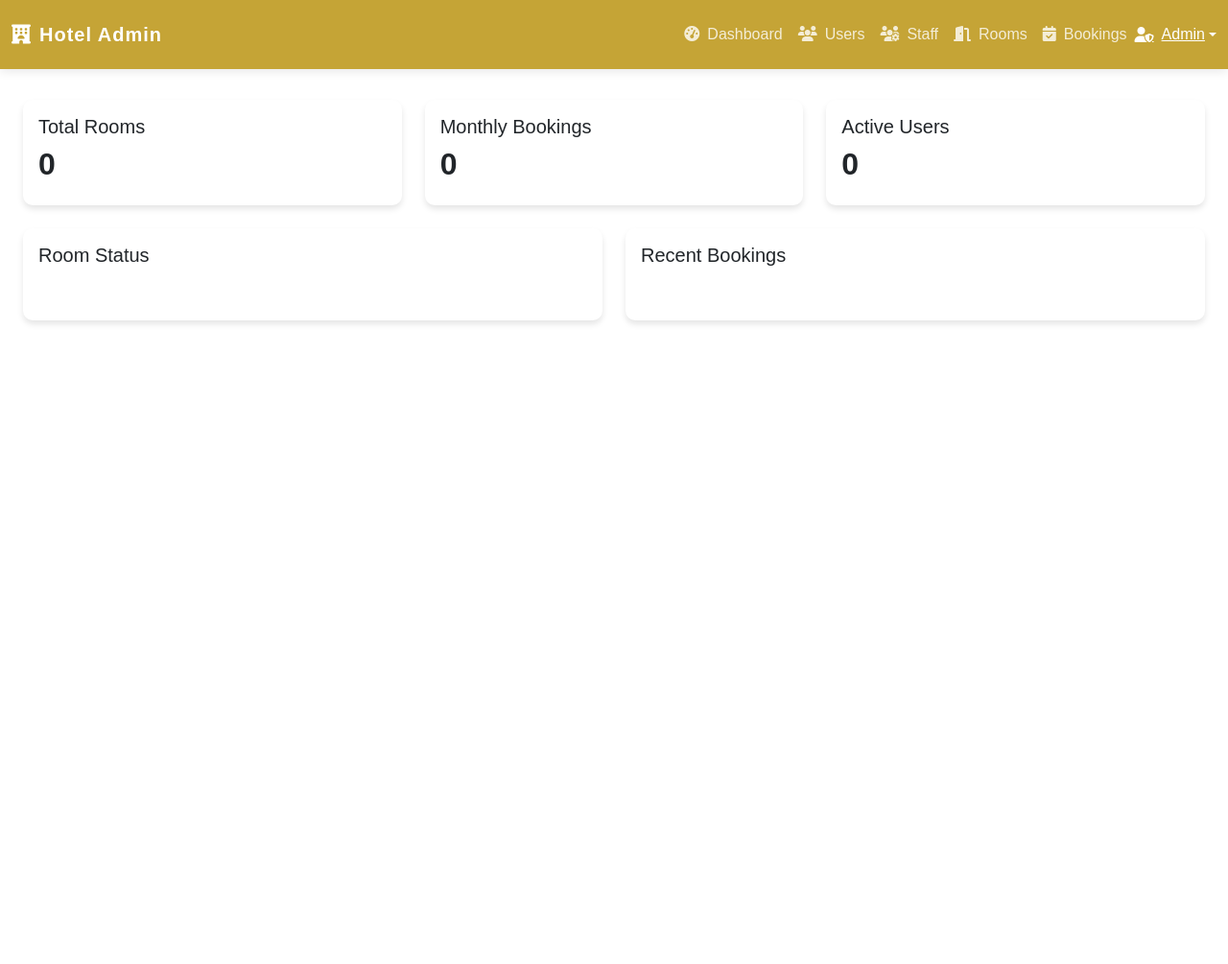
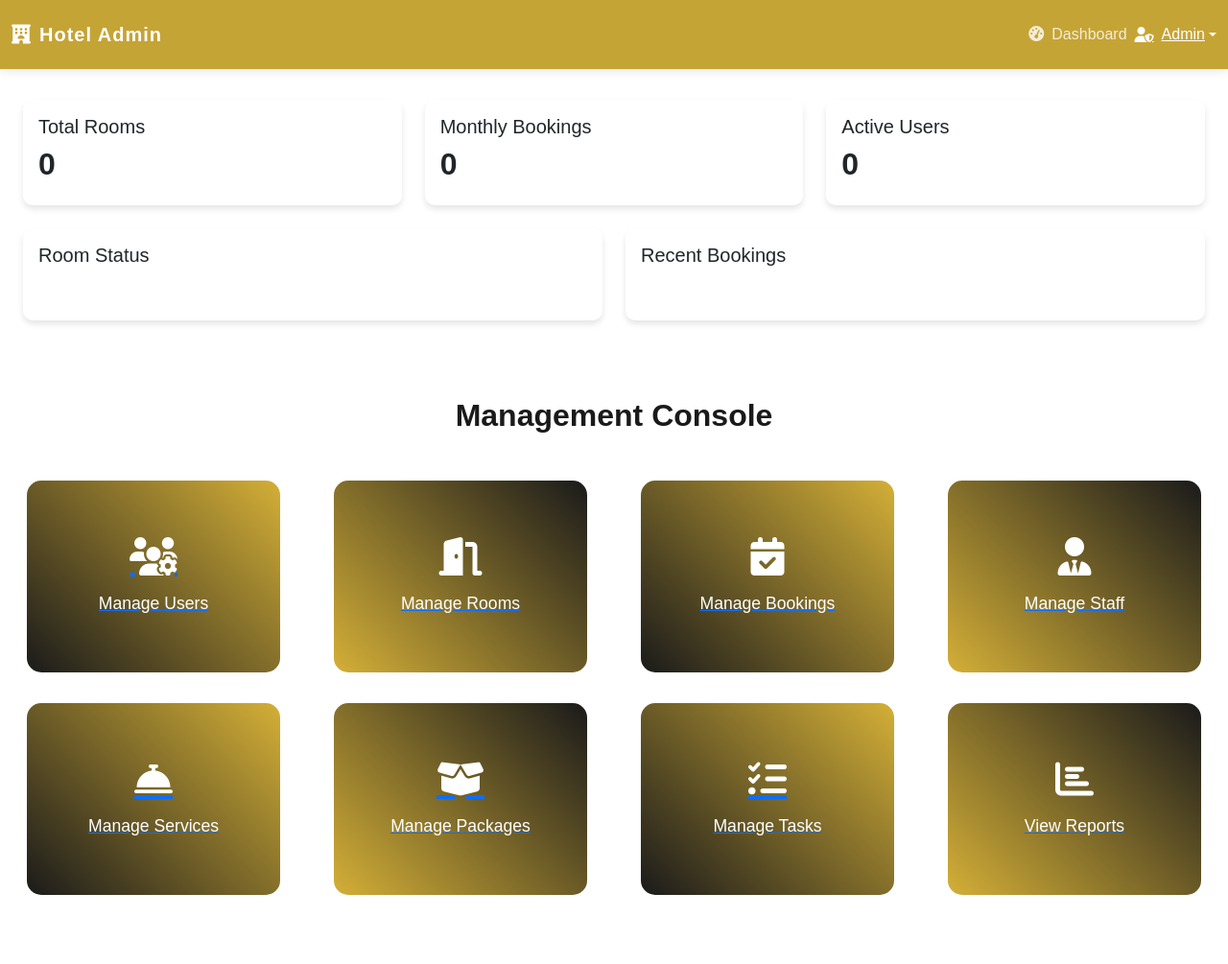
Before and after one commit to DinushaMadhushani/Hotel_Reservation_System_Final, a PHP site: page /admins/dashboard.php in a window 1280 px wide. Shown: the whole page at 96% size. Before the commit the page ends 338 px from the top, so only its background shows below. Run offline with PHP 8.4, Linux system fonts and the light colour scheme; the visitor is signed in with stand-in values (Sample User, id 1); data that the repository does not hold is empty; some libraries are stand-ins or nearby versions.

Commit message:
upadte admin

```diff
--- a/admins/dashboard.php
+++ b/admins/dashboard.php
@@ -124,6 +124,61 @@ if ($_SERVER['REQUEST_METHOD'] === 'POST') {
             background-color: #b8932c;
             transform: translateY(-2px);
         }
+
+        /* Management Cards Styles */
+        .manage-section {
+            padding: 2rem 0;
+        }
+
+        .manage-section h2 {
+            color: var(--primary);
+            text-align: center;
+            margin-bottom: 2rem;
+            font-weight: 600;
+        }
+
+        .manage-card {
+            border: none;
+            border-radius: 15px;
+            padding: 2rem;
+            margin: 1rem;
+            text-align: center;
+            transition: all 0.3s ease;
+            color: white;
+            min-height: 200px;
+            display: flex;
+            flex-direction: column;
+            justify-content: center;
+            align-items: center;
+        }
+
+        .manage-card i {
+            font-size: 2.5rem;
+            margin-bottom: 1rem;
+        }
+
+        .manage-card .title {
+            font-size: 1.1rem;
+            font-weight: 500;
+        }
+
+        .gradient-manage-1 {
+            background: linear-gradient(45deg, #1a1a1a, #d4af37);
+        }
+
+        .gradient-manage-2 {
+            background: linear-gradient(45deg, #d4af37, #1a1a1a);
+        }
+
+        .manage-card:hover {
+            transform: translateY(-5px);
+            box-shadow: 0 10px 20px rgba(0,0,0,0.2);
+        }
+
+        .manage-card a {
+            color: white;
+            text-decoration: none;
+        }
     </style>
 </head>
 <body>
@@ -146,31 +201,7 @@ if ($_SERVER['REQUEST_METHOD'] === 'POST') {
                             <i class="fa-solid fa-tachometer-alt me-2"></i>Dashboard
                         </a>
                     </li>
-                    <li class="nav-item">
-                        <a class="nav-link <?= ($_GET['page'] ?? '') === 'users' ? 'active' : '' ?>"
-                           href="?page=users">
-                            <i class="fa-solid fa-users me-2"></i>Users
-                        </a>
-                    </li>
-                    <li class="nav-item">
-                        <a class="nav-link <?= ($_GET['page'] ?? '') === 'staff' ? 'active' : '' ?>"
-                           href="?page=staff">
-                            <i class="fa-solid fa-users-gear me-2"></i>Staff
-                        </a>
-                    </li>
-                    <li class="nav-item">
-                        <a class="nav-link <?= ($_GET['page'] ?? '') === 'rooms' ? 'active' : '' ?>"
-                           href="?page=rooms">
-                            <i class="fa-solid fa-door-open me-2"></i>Rooms
-                        </a>
-                    </li>
-                    <li class="nav-item">
-                        <a class="nav-link <?= ($_GET['page'] ?? '') === 'bookings' ? 'active' : '' ?>"
-                           href="?page=bookings">
-                            <i class="fa-solid fa-calendar-check me-2"></i>Bookings
-                        </a>
-                    </li>
-                </ul>
+
 
                 <div class="d-flex align-items-center">
                     <div class="dropdown user-dropdown">
@@ -200,7 +231,7 @@ if ($_SERVER['REQUEST_METHOD'] === 'POST') {
         $page = $_GET['page'] ?? 'dashboard';
         switch($page):
             case 'dashboard': ?>
-                <!-- Dashboard Content-->
+                <!-- Dashboard Content -->
                 <div class="row g-4">
                     <!-- Stats Cards -->
                     <div class="col-12">
@@ -304,11 +335,89 @@ if ($_SERVER['REQUEST_METHOD'] === 'POST') {
                             </div>
                         </div>
                     </div>
+
+                    <!-- Management Cards Section -->
+                    <section class="manage-section mt-5 col-12" id="manage">
+                        <h2 data-aos="fade-down">Management Console</h2>
+                        <div class="row justify-content-center">
+                            <div class="col-lg-3 col-md-6 col-sm-6" data-aos="fade-up" data-aos-delay="100">
+                                <a href="?page=users">
+                                    <div class="manage-card gradient-manage-1">
+                                        <i class="fas fa-users-cog"></i>
+                                        <div class="title">Manage Users</div>
+                                    </div>
+                                </a>
+                            </div>
+
+                            <div class="col-lg-3 col-md-6 col-sm-6" data-aos="fade-up" data-aos-delay="200">
+                                <a href="?page=rooms">
+                                    <div class="manage-card gradient-manage-2">
+                                        <i class="fas fa-door-open"></i>
+                                        <div class="title">Manage Rooms</div>
+                                    </div>
+                                </a>
+                            </div>
+
+                            <div class="col-lg-3 col-md-6 col-sm-6" data-aos="fade-up" data-aos-delay="300">
+                                <a href="?page=bookings">
+                                    <div class="manage-card gradient-manage-1">
+                                        <i class="fas fa-calendar-check"></i>
+                                        <div class="title">Manage Bookings</div>
+                                    </div>
+                                </a>
+                            </div>
+
+                            <div class="col-lg-3 col-md-6 col-sm-6" data-aos="fade-up" data-aos-delay="400">
+                                <a href="?page=staff">
+                                    <div class="manage-card gradient-manage-2">
+                                        <i class="fas fa-user-tie"></i>
+                                        <div class="title">Manage Staff</div>
+                                    </div>
+                                </a>
+                            </div>
+
+                            <div class="col-lg-3 col-md-6 col-sm-6" data-aos="fade-up" data-aos-delay="500">
+                                <a href="?page=services">
+                                    <div class="manage-card gradient-manage-1">
+                                        <i class="fas fa-concierge-bell"></i>
+                                        <div class="title">Manage Services</div>
+                                    </div>
+                                </a>
+                            </div>
+
+                            <div class="col-lg-3 col-md-6 col-sm-6" data-aos="fade-up" data-aos-delay="600">
+                                <a href="?page=packages">
+                                    <div class="manage-card gradient-manage-2">
+                                        <i class="fas fa-box-open"></i>
+                                        <div class="title">Manage Packages</div>
+                                    </div>
+                                </a>
+                            </div>
+
+                            <div class="col-lg-3 col-md-6 col-sm-6" data-aos="fade-up" data-aos-delay="700">
+                                <a href="?page=tasks">
+                                    <div class="manage-card gradient-manage-1">
+                                        <i class="fas fa-tasks"></i>
+                                        <div class="title">Manage Tasks</div>
+                                    </div>
+                                </a>
+                            </div>
+
+                            <div class="col-lg-3 col-md-6 col-sm-6" data-aos="fade-up" data-aos-delay="800">
+                                <a href="?page=reports">
+                                    <div class="manage-card gradient-manage-2">
+                                        <i class="fas fa-chart-bar"></i>
+                                        <div class="title">View Reports</div>
+                                    </div>
+                                </a>
+                            </div>
+                        </div>
+                    </section>
                 </div>
                 <?php break;
 
             case 'users': ?>
-                <!-- Users Management Content (Same as before) -->
+                <!-- Users Management Content -->
                 <div class="card">
                     <div class="card-body">
                         <div class="d-flex justify-content-between align-items-center mb-4">
@@ -357,59 +466,8 @@ if ($_SERVER['REQUEST_METHOD'] === 'POST') {
                 </div>
                 <?php break;
 
-            case 'staff': ?>
-                <div class="card">
-                    <div class="card-body">
-                        <div class="d-flex justify-content-between align-items-center mb-4">
-                            <h5 class="card-title mb-0">Staff Management</h5>
-                            <a href="admin_staff_management.php" class="btn btn-primary">
-                                <i class="fa-solid fa-plus me-2"></i>Add Staff
-                            </a>
-                        </div>
-                        <table id="staffTable" class="table">
-                            <thead>
-                                <tr>
-                                    <th>ID</th>
-                                    <th>Name</th>
-                                    <th>Email</th>
-                                    <th>Phone</th>
-                                    <th>Type</th>
-                                    <th>Actions</th>
-                                </tr>
-                            </thead>
-                            <tbody>
-                                <?php
-                                $staffMembers = $conn->query("
-                                    SELECT * FROM Users
-                                    WHERE UserType = 'Staff'
-                                ")->fetch_all(MYSQLI_ASSOC);
-                                foreach($staffMembers as $staff): ?>
-                                <tr>
-                                    <td><?= $staff['UserID'] ?></td>
-                                    <td><?= $staff['FullName'] ?></td>
-                                    <td><?= $staff['Email'] ?></td>
-                                    <td><?= $staff['PhoneNumber'] ?: '-' ?></td>
-                                    <td><?= $staff['UserType'] ?></td>
-                                    <td>
-                                        <a href="edit_staff.php?user_id=<?= $staff['UserID'] ?>"
-                                           class="btn btn-sm btn-primary me-2">
-                                            <i class="fa-solid fa-edit"></i>
-                                        </a>
-                                        <button class="btn btn-sm btn-danger"
-                                                onclick="deleteUser(<?= $staff['UserID'] ?>, 'staff')">
-                                            <i class="fa-solid fa-trash"></i>
-                                        </button>
-                                    </td>
-                                </tr>
-                                <?php endforeach; ?>
-                            </tbody>
-                        </table>
-                    </div>
-                </div>
-                <?php break;
-
             case 'rooms': ?>
-                <!-- Rooms Management Content (Same as before) -->
+                <!-- Rooms Management Content -->
                 <div class="card">
                     <div class="card-body">
                         <div class="d-flex justify-content-between align-items-center mb-4">
@@ -460,7 +518,7 @@ if ($_SERVER['REQUEST_METHOD'] === 'POST') {
                 <?php break;
 
             case 'bookings': ?>
-                <!-- Bookings Management Content (Same as before) -->
+                <!-- Bookings Management Content -->
                 <div class="card">
                     <div class="card-body">
                         <div class="d-flex justify-content-between align-items-center mb-4">
@@ -528,30 +586,29 @@ if ($_SERVER['REQUEST_METHOD'] === 'POST') {
 
     <script>
         $(document).ready(function() {
-            AOS.init();
+            AOS.init({
+                duration: 1000,
+                once: true
+            });
 
             // Initialize DataTables
-            $('#usersTable, #roomsTable, #bookingsTable, #staffTable').DataTable({
+            $('#usersTable, #roomsTable, #bookingsTable').DataTable({
                 responsive: true,
                 "order": []
             });
 
-            // Enhanced delete function
-            window.deleteUser = function(userId, type = 'user') {
-                const entity = type === 'staff' ? 'staff member' : 'user';
-                if(confirm(`Are you sure you want to delete this ${entity}? This action cannot be undone.`)) {
+            // Delete functions
+            window.deleteUser = function(userId) {
+                if(confirm('Are you sure you want to delete this user?')) {
                     $.post('', {
                         action: 'delete_user',
                         user_id: userId
-                    }, function(response) {
+                    }, function() {
                         location.reload();
-                    }).fail(function() {
-                        alert('Error deleting record. Please try again.');
                     });
                 }
             }
 
-            // Delete room confirmation
             window.deleteRoom = function(roomId) {
                 if(confirm('Are you sure you want to delete this room?')) {
                     $.post('', {
```
Lines whose indentation alone changed are shown as unchanged.
